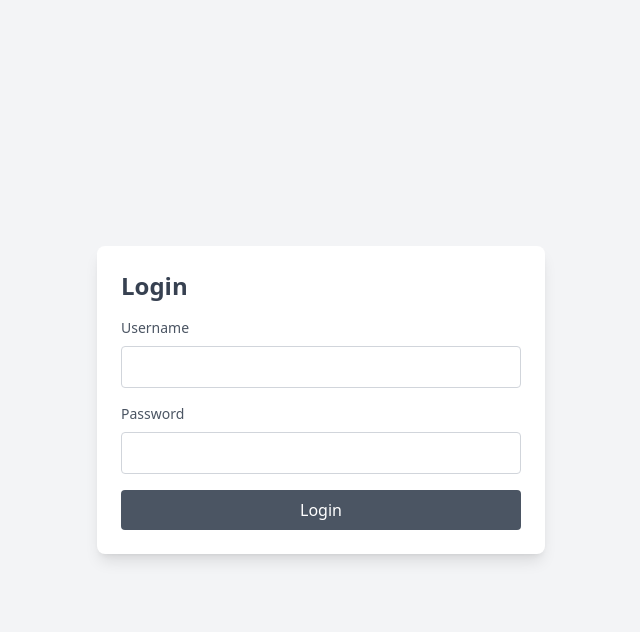
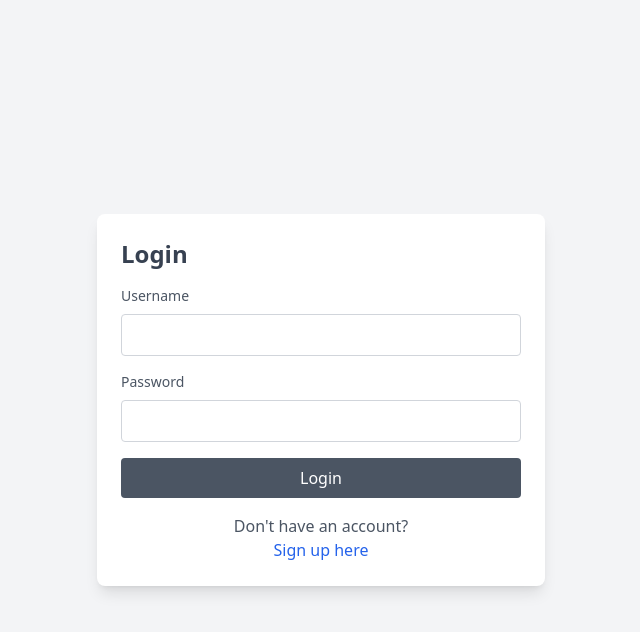
Before and after one commit to Zaidaan31/PKL, a PHP site: page /login.php in a window 1280 px wide. Shown: the top 632 px of the page, without its empty margins (319-959 px from the left). Run offline with PHP 8.4, Linux system fonts and the light colour scheme; some libraries are stand-ins or nearby versions.

Commit message:
updated login and logout

```diff
--- a/login.php
+++ b/login.php
@@ -58,6 +58,10 @@ if ($_SERVER['REQUEST_METHOD'] == 'POST') {
 
             <button type="submit" class="w-full bg-gray-600 text-white p-2 rounded">Login</button>
         </form>
+        <div class="mt-4 text-center">
+            <p class="text-gray-600">Don't have an account?</p>
+            <a href="signup.php" class="text-blue-600 hover:underline">Sign up here</a>
+        </div>
     </div>
 </body>
 </html>
```
